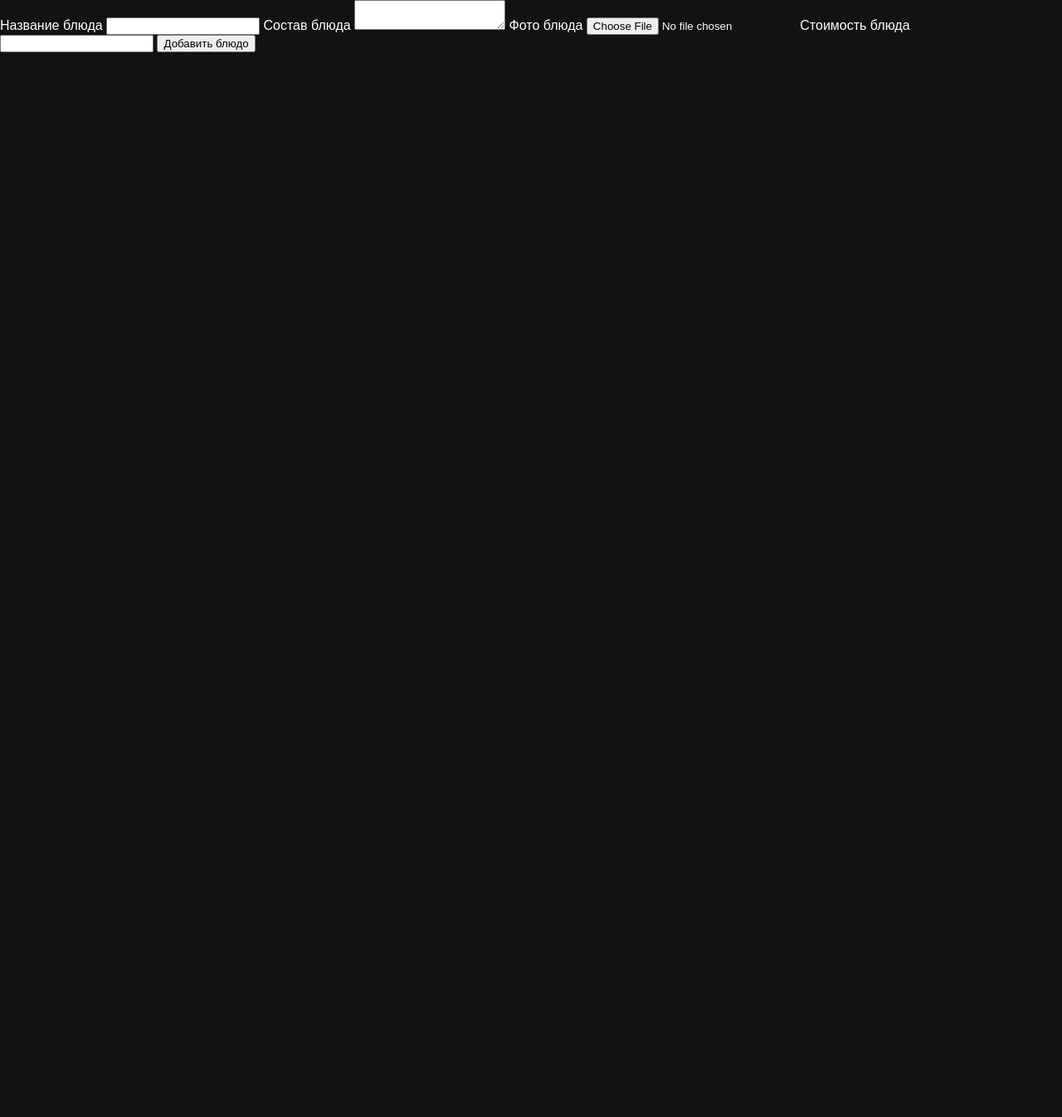
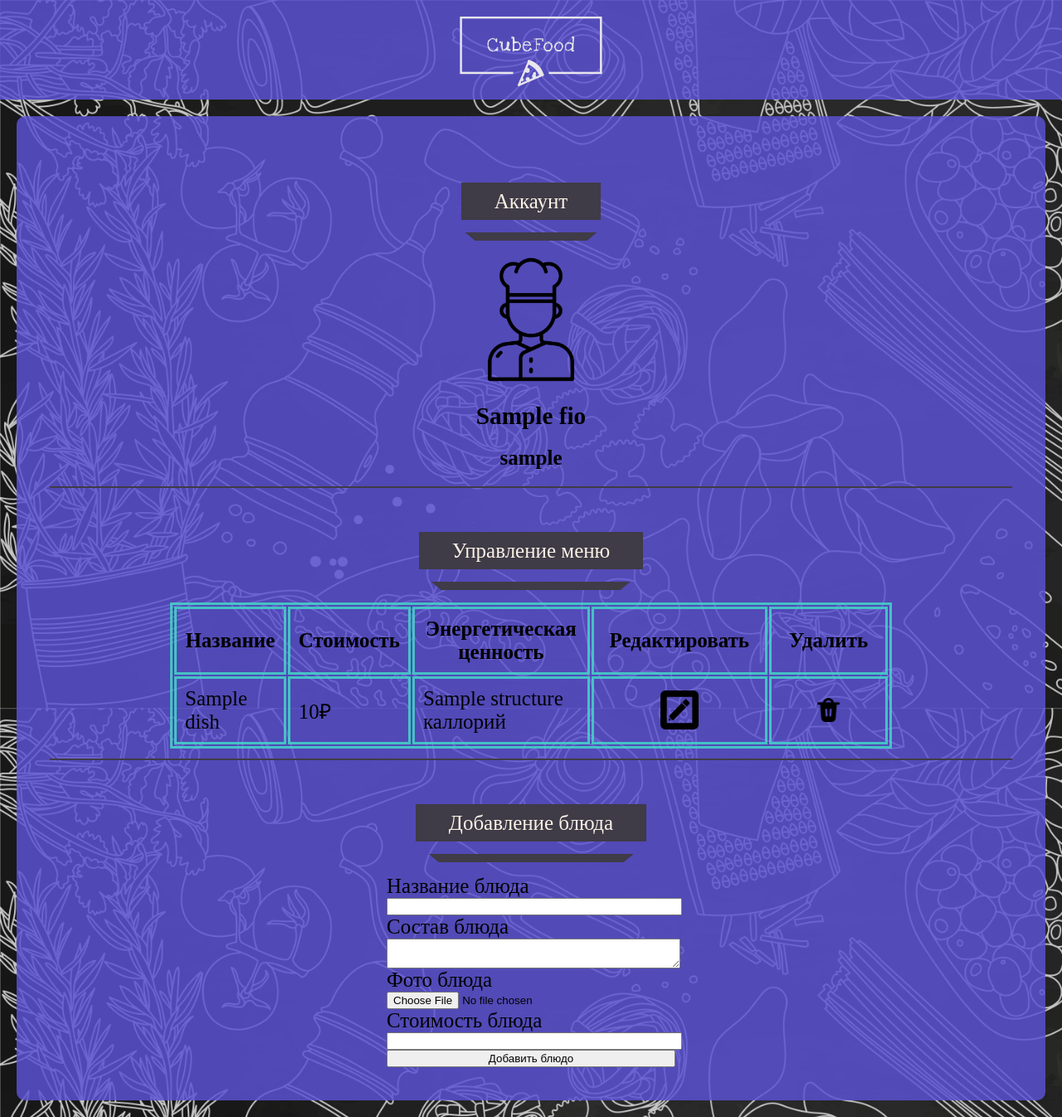
Before and after one commit to rowdyslav/BestAppInTheWorld, a Flask app: template templates/cooker_account.html in a window 1280 px wide. Shown: the whole page at 83% size. Before the commit the page ends 63 px from the top, so only its background shows below. Run offline with Flask 3, Linux system fonts and the light colour scheme; the template is opened without the code that fills it: most values are stand-ins (such as "Sample title", 1, 10 or a date in 2020); parts of the project's set-up code (start-up, migrations or seed data) failed here and were passed over.

Commit message:
commit with some changes

```diff
--- a/main.py
+++ b/main.py
@@ -78,7 +78,7 @@ def account():
             admin = USERS.find_one({"login": session["user"].login})
             office = OFFICES.find_one({"admin_login": session["user"].login})
             meals = session["user"]._get_meals_order()
-            users = USERS.find({"role": None})
+            users = list(USERS.find({"role": None}))
 
             context = {"admin": admin, "office": office, "meals": meals, "users": users}
 
--- a/static/styles/cooker_account.css
+++ b/static/styles/cooker_account.css
@@ -1,125 +1,133 @@
-@font-face {
-    font-family: "Minecraft";
-    src: url("/static/fonts/minecraft.ttf");
+html {
+    --firstly-color: rgba(91, 82, 212, 0.837);
+    --secondary-color: rgb(63, 59, 71);
+    --thirdly-color: #43d8c9d6;
+    --text-color: white;
 }
 
-@font-face {
-    font-family: "Zelda";
-    src: url("/static/fonts/zelda.ttf");
+header {
+    height: 15vh;
+    width: 100%;
+    background-color: var(--firstly-color);
+}
+
+header img {
+    height: 15vh;
+    margin: auto;
+    display: flex;
 }
 
 body {
-    font-family: Arial, sans-serif;
+    background-image: url('../images/background.jpg');
+    background-size: cover; /* опционально, чтобы изображение занимало весь фон */
+    background-repeat: no-repeat;
+    background-attachment: fixed;
+    height: 100%;
     margin: 0;
-    padding: 0;
-    background-color: #121212;
-    color: #fff;
+    font-size: 25px;
 }
 
-.header-content {
-    display: flex;
-    justify-content: space-between;
-    align-items: center;
-    padding: 20px;
-    background-color: #1e1e1e;
-    position: relative;
+h1, h2, h3, h4, h5 {
+    text-align: center;
+    margin: 20px;
 }
 
-header img {
-    max-width: 100px;
-    height: auto;
+.block_title {
+    padding: 40px 10px;
+    text-align: center;
 }
 
-.company_name {
+.block_title h2 {
+    font-family: 'Merriweather', serif;
+    position: relative;
+    color: #FCF2E5;
+    background: var(--secondary-color);
+    font-size: 1em;
+    font-weight: normal;
+    padding: 10px 40px;
+    display: inline-block;
     margin: 0;
-    font-family: 'Minecraft', sans-serif;
+    line-height: 1;
 }
 
-.double-border-button {
-    text-decoration: none;
-    padding: 10px 30px;
-    border: 2px solid #f1c40f;
-    color: #f1c40f;
-    font-family: 'Minecraft', sans-serif;
-    transition: .4s;
+.block_title h2:after {
+    content: "";
+    position: absolute;
+    height: 0;
+    width: 80%;
+    border-top: 10px solid var(--secondary-color);
+    border-left: 12px solid transparent;
+    border-right: 12px solid transparent;
+    left: 50%;
+    transform: translateX(-50%);
+    bottom: -25px;
 }
 
-.double-border-button:hover {
-    background-color: #f1c40f;
-    color: #121212;
+@media (max-width: 500px) {
+    .block_title h2 {font-size: 1.8em;}
 }
 
-table {
-    width: 100%;
-    border-collapse: collapse;
+@media (max-width: 400px) {
+    .block_title h2 {
+        font-size: 1.5em;
+        padding: 10px 30px;
+    }
 }
 
-td {
-    width: 50%;
-    padding: 20px;
-    vertical-align: top;
+hr {
+    border: 1px solid var(--secondary-color);
 }
 
-.section_with_info {
-    display: flex;
-    align-items: center;
+.info_window {
+    margin: 20px;
+    background-color: var(--firstly-color);
+    padding: 5vh;
+    border-radius: 10px;
 }
 
-#cooker_img {
-    max-width: 100px;
-    height: auto;
-    margin-right: 20px;
+#admin_icon {
+    height: 20vh;
+    display: flex;
+    margin: auto;
 }
 
-.cooker_info h2,
-.cooker_info h3 {
-    margin: 0;
-    font-family: 'Zelda', sans-serif;
+.menu_list table {
+    border: solid;
+    border-color: var(--thirdly-color);
+    width: 75%;
+    display: flex;
+    margin: auto;
 }
 
-.order-section,
-.form-section {
-    margin-top: 20px;
+.menu_list table th, td {
+    border: solid;
+    border-color: var(--thirdly-color);
+    padding: 10px;
+    transition: 0.5s;
 }
 
-.order-list {
-    max-height: 200px;
-    overflow-y: auto;
-    border: 1px solid #ccc;
-    padding: 8px;
+.menu_list td:hover, th:hover {
+    background-color: var(--thirdly-color);
+    transition: 0.5s;
 }
 
-.order-list-item {
-    margin-bottom: 8px;
-    font-family: Arial, sans-serif;
+.menu_list table img {
+    width: 25%;
+    display: flex;
+    margin: auto;
 }
 
-.cooker-form {
-    background-color: #1e1e1e;
-    padding: 20px;
-    border-radius: 8px;
-    box-shadow: 0 0 10px rgba(0, 0, 0, 0.3);
-    max-width: 400px;
-    margin-top: 20px;
+.adding_dish input, label, textarea {
+    display: block;
+    width: 100%;
 }
 
-.cooker-form input[type="text"] {
-    display: block;
-    width: 100%;
-    margin-bottom: 10px;
-    padding: 10px;
-    border: none;
-    background-color: #333;
-    color: #fff;
-    border-radius: 4px;
+.adding_dish {
+    display: flex;
+    margin: auto;
+    width: 30%;
 }
 
-.cooker-form input[type="submit"] {
-    background-color: #ffcc00;
-    color: #121212;
-    cursor: pointer;
+.adding_dish form {
+    width: 100%;
 }
-
-.cooker-form input[type="submit"]:hover {
-    background-color: #f1c40f;
-}
--- a/static/styles/index.css
+++ b/static/styles/index.css
@@ -30,7 +30,7 @@ body {
     background-attachment: fixed;
     height: 100%;
     margin: 0;
-    font-family: 'Hylia';
+    font-family: 'Hylia', sans-serif;
 }
 
 /* login form window */
--- a/templates/cooker_account.html
+++ b/templates/cooker_account.html
@@ -9,7 +9,56 @@
     <link rel="stylesheet" href="{{ url_for('static', filename='styles/cooker_account.css') }}">
 </head>
 
+<header>
+    <a href="{{ url_for('index') }}">
+        <img src="../static/images/logo.png" alt="CubeFood logo">
+    </a>
+</header>
+
 <body>
+    <div class="info_window">
+        <div class="block_title">
+            <h2>Аккаунт</h2>
+        </div>
+
+        <img src="{{ url_for('static', filename='images/cooker_icon.png') }}" alt="Admin Icon" id="admin_icon">
+
+        <div class="text_info">
+            <h3>{{ cooker.fio }}</h3>
+            <h4>{{ cooker.login }}</h4>
+        </div>
+
+        <hr>
+        <div class="block_title">
+            <h2>Управление меню</h2>
+        </div>
+
+        <div class="menu_list">
+            <table>
+                <tr>
+                    <th>Название</th>
+                    <th>Стоимость</th>
+                    <th>Энергетическая ценность</th>
+                    <th>Редактировать</th>
+                    <th>Удалить</th>
+                </tr>
+                {% for dish in dishes %}
+                <tr>
+                    <td>{{ dish.title }}</td>
+                    <td>{{ dish.cost }}₽</td>
+                    <td>{{ dish.structure }} каллорий</td>
+                    <td><img src="{{ url_for('static', filename='images/edit_icon.png') }}"></td>
+                    <td><img src="{{ url_for('static', filename='images/delete_icon.png') }}"></td>
+                </tr>
+                {% endfor %}
+            </table>
+        </div>
+
+        <hr>
+        <div class="block_title">
+            <h2>Добавление блюда</h2>
+        </div>
+
         <div class="adding_dish">
             <form action="/add_dish" method="post" enctype="multipart/form-data">
                 <label for="dishTitle">Название блюда</label>
@@ -27,6 +76,7 @@
                     <input type="submit" value="Добавить блюдо">
             </form>
         </div>
+    </div>
 </body>
 
 </html>
```
Also changed, not shown: static/styles/admin_account.css (+8 -1 lines), templates/admin_account.html (+21 -4 lines), static/images/delete_icon.png (added), static/images/edit_icon.png (added). Lines whose indentation alone changed are shown as unchanged.
